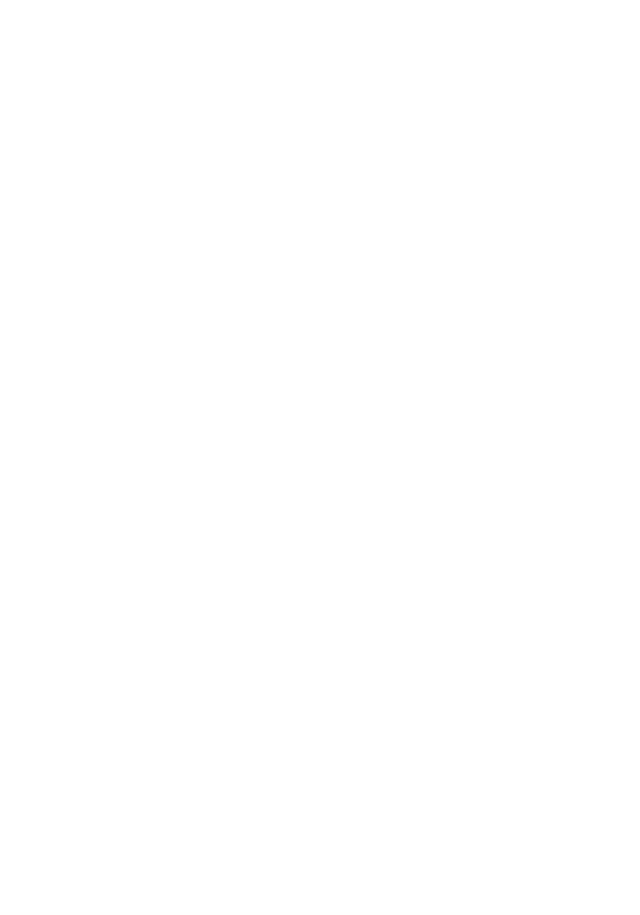
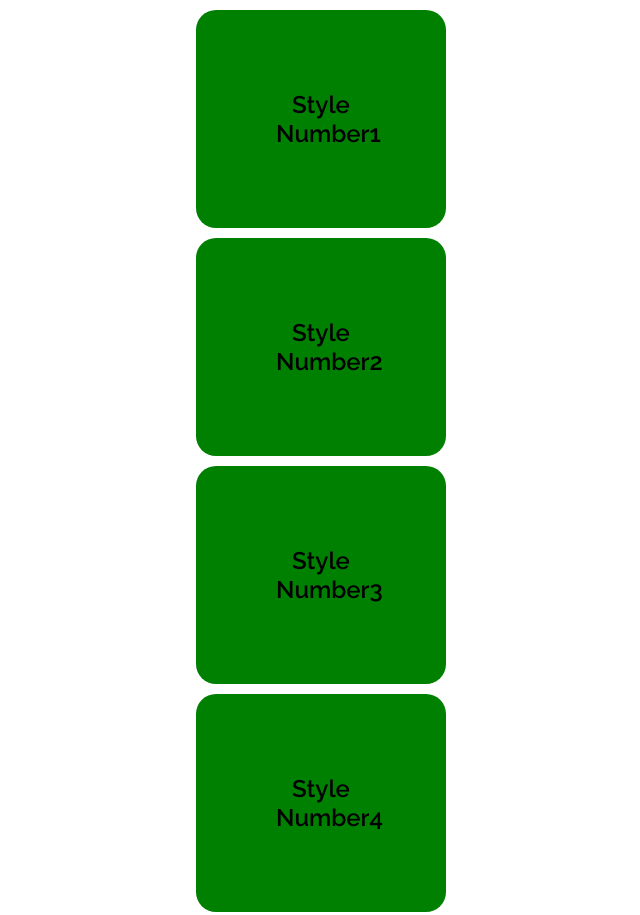
Before and after one commit to SujonHera/CSS-Practices, a plain HTML site: page index.html in a window 1280 px wide. Shown: the top 915 px of the page, without its empty margins (319-959 px from the left). Before the commit the page ends 800 px from the top, so only its background shows below. Drawn offline with Linux system fonts and the light colour scheme.

Commit message:
modified index.html and style.css and add class border and style border on base same

```diff
--- a/index.html
+++ b/index.html
@@ -7,6 +7,10 @@
     <link rel="stylesheet" href="style.css">
 </head>
 <body>
-
+    <div class="border border1"><h2>Style Number1</h2></div>
+    <div class="border border2"><h2>Style Number2</h2></div>
+    <div class="border border3"><h2>Style Number3</h2></div>
+    <div class="border border4"><h2>Style Number4</h2></div>
+    <div class="border border5"><h2>Style Number5</h2></div>
 </body>
 </html>
--- a/style.css
+++ b/style.css
@@ -0,0 +1,18 @@
+@import url('https://fonts.googleapis.com/css?family=Raleway:400,600&display=swap');
+*{
+    margin: 0;
+    padding: 0;
+    box-sizing: border-box;
+}
+body{
+    font-family: "Raleway",sans-serif;
+}
+.border{
+    padding: 80px;
+    width: 250px;
+    background:green;
+    margin: 0 auto;
+    margin-top: 10px;
+    text-align: center;
+    border-radius: 20px;
+}
```
